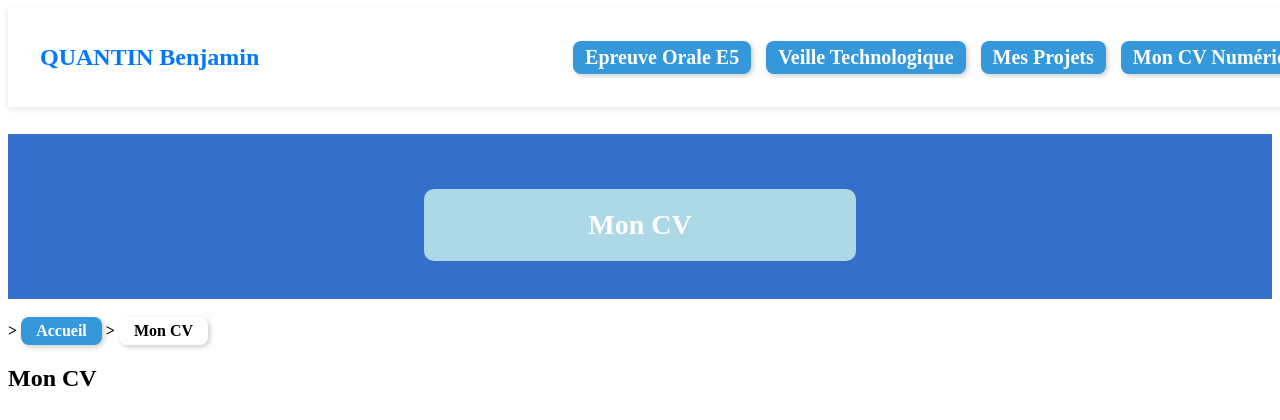
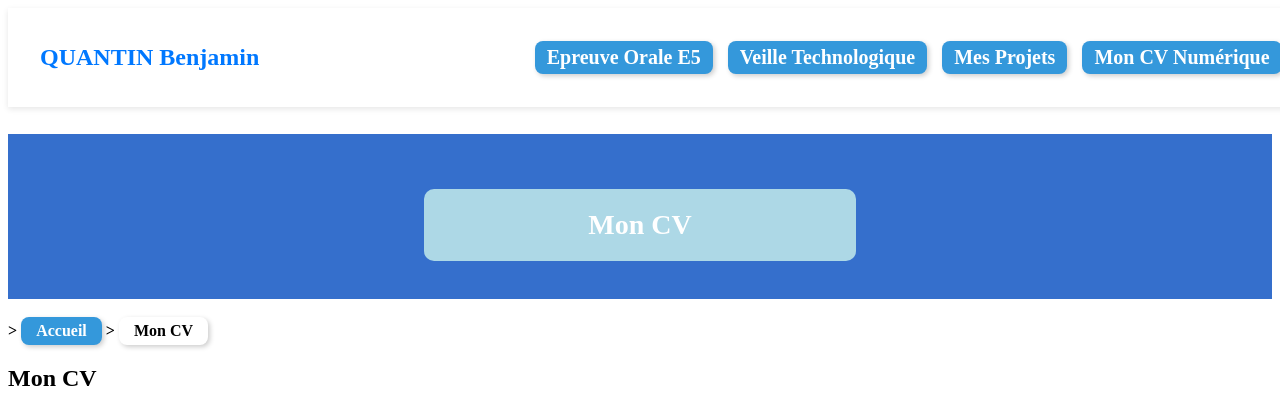
Before and after one commit to Benjamin-666/portfolio, a PHP site: page /cv.html in a window 1280 px wide. Shown: the top 420 px of the page. Run offline with PHP 8.4, Linux system fonts and the light colour scheme.

Commit message:
Update Portfolio.css

```diff
--- a/Portfolio.css
+++ b/Portfolio.css
@@ -26,7 +26,7 @@ nav {
       z-index: 999;
       box-shadow: 0 2px 6px rgba(0,0,0,0.1);
       flex-wrap: nowrap;  /* 👉 MODIF : permet aux éléments de passer à la ligne sur mobile */
-      width: 100%;      /* 👉 MODIF : remplace 97% pour éviter les débordements */
+      width: 97%;      /* 👉 MODIF : remplace 97% pour éviter les débordements */
 
 }
 
```
